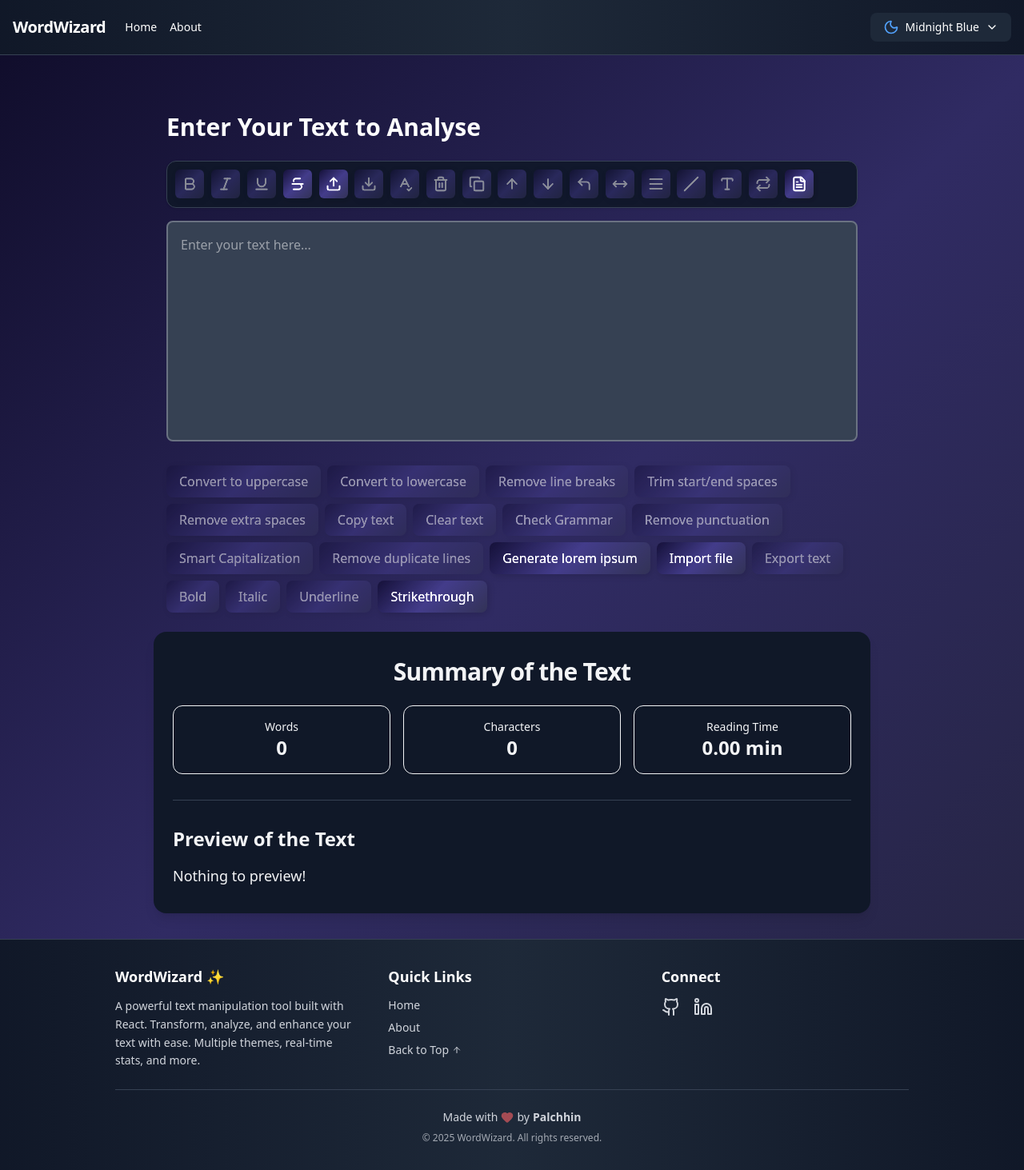
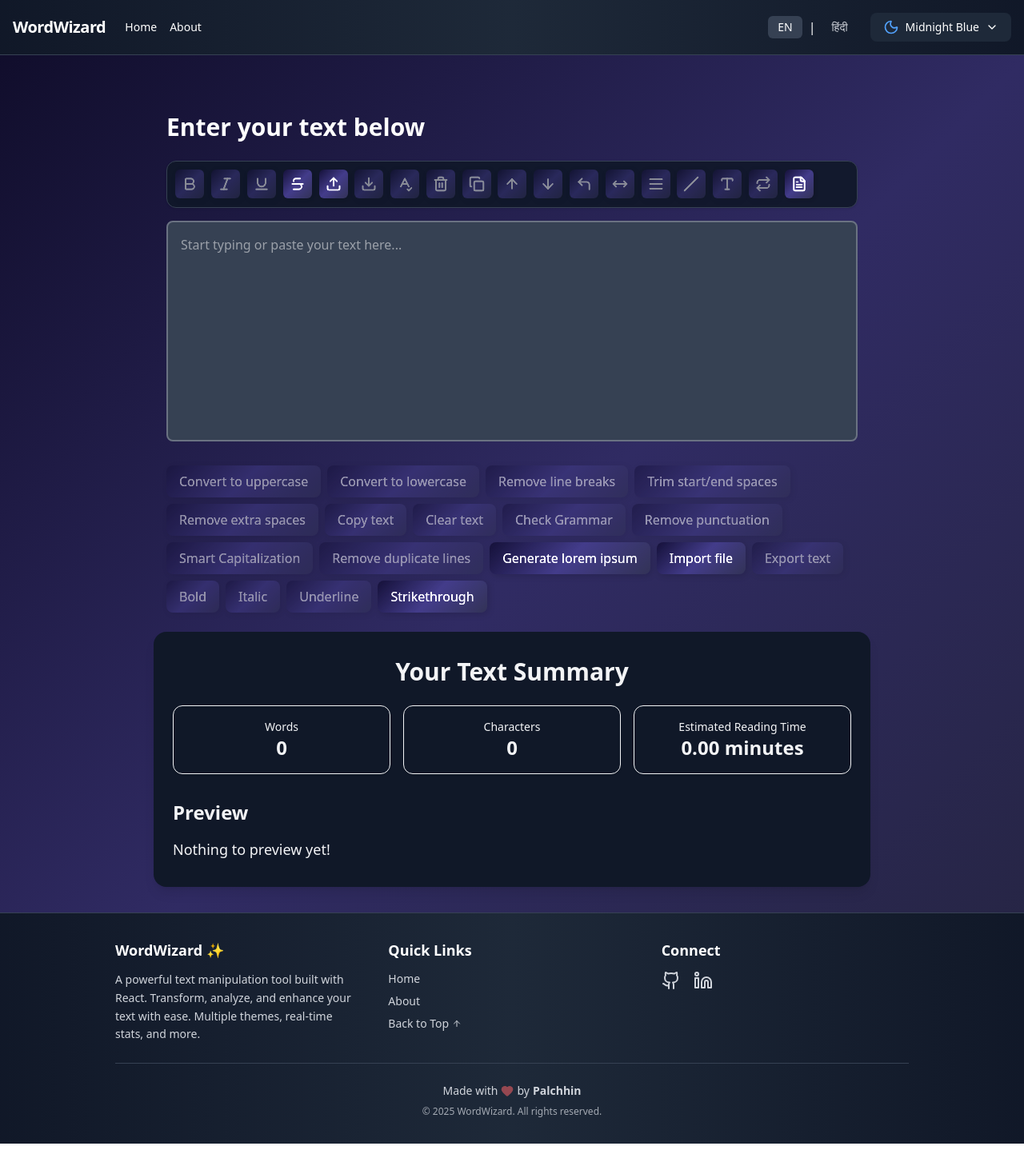
Before and after one commit to swarnadip555/WordWizard, a React (Vite) app: page /#/ in a window 1280 px wide. Shown: the whole page at 80% size. After the commit the page ends 1430 px from the top, so only its background shows below. Built offline with nearby package versions, Linux system fonts and the light colour scheme.

Commit message:
Added files for multilingual support (English & Hindi)

```diff
--- a/package.json
+++ b/package.json
@@ -16,10 +16,12 @@
     "@google/genai": "^1.25.0",
     "aos": "^2.3.4",
     "framer-motion": "^12.23.24",
+    "i18next": "^25.6.0",
     "lodash.debounce": "^4.0.8",
     "lucide-react": "^0.546.0",
     "react": "^19.0.0",
     "react-dom": "^19.0.0",
+    "react-i18next": "^16.1.4",
     "react-router-dom": "^7.5.0",
     "react-tooltip": "^5.30.0"
   },
--- a/src/components/Footer.jsx
+++ b/src/components/Footer.jsx
@@ -1,9 +1,12 @@
 import React from 'react';
 import { Heart, Github, Linkedin, ArrowUp } from 'lucide-react';
+import { useTranslation } from "react-i18next";
 
 const Footer = ({ theme }) => {
   const isDark = theme === 'dark';
   const currentYear = new Date().getFullYear();
+  const { t } = useTranslation();
+
 
   const scrollToTop = () => {
     window.scrollTo({ top: 0, behavior: 'smooth' });
@@ -23,48 +26,35 @@ const Footer = ({ theme }) => {
           {/* About Section */}
           <div>
             <h3 className={`text-lg font-bold mb-3 ${isDark ? 'text-white' : 'text-gray-900'}`}>
-              WordWizard ✨
+              {t("footer.title")}
             </h3>
             <p className="text-sm leading-relaxed">
-              A powerful text manipulation tool built with React. Transform, analyze,
-              and enhance your text with ease. Multiple themes, real-time stats, and more.
+              {t("footer.description")}
             </p>
           </div>
 
           {/* Quick Links */}
           <div>
             <h3 className={`text-lg font-bold mb-3 ${isDark ? 'text-white' : 'text-gray-900'}`}>
-              Quick Links
+              {t("footer.quickLinks")}
             </h3>
             <ul className="space-y-2 text-sm">
               <li>
-                <a
-                  href="#/"
-                  className={`transition-colors hover:underline ${
-                    isDark ? 'hover:text-blue-400' : 'hover:text-blue-600'
-                  }`}
-                >
-                  Home
+                <a href="#/" className={`transition-colors hover:underline ${isDark ? 'hover:text-blue-400' : 'hover:text-blue-600'}`}>
+                  {t("footer.home")}
                 </a>
               </li>
               <li>
-                <a
-                  href="#/about"
-                  className={`transition-colors hover:underline ${
-                    isDark ? 'hover:text-blue-400' : 'hover:text-blue-600'
-                  }`}
-                >
-                  About
+                <a href="#/about" className={`transition-colors hover:underline ${isDark ? 'hover:text-blue-400' : 'hover:text-blue-600'}`}>
+                  {t("footer.about")}
                 </a>
               </li>
               <li>
                 <button
                   onClick={scrollToTop}
-                  className={`transition-colors hover:underline flex items-center gap-1 ${
-                    isDark ? 'hover:text-blue-400' : 'hover:text-blue-600'
-                  }`}
+                  className={`transition-colors hover:underline flex items-center gap-1 ${isDark ? 'hover:text-blue-400' : 'hover:text-blue-600'}`}
                 >
-                  Back to Top <ArrowUp className="w-3 h-3" />
+                  {t("footer.backToTop")} <ArrowUp className="w-3 h-3" />
                 </button>
               </li>
             </ul>
@@ -73,16 +63,14 @@ const Footer = ({ theme }) => {
           {/* Connect Section */}
           <div>
             <h3 className={`text-lg font-bold mb-3 ${isDark ? 'text-white' : 'text-gray-900'}`}>
-              Connect
+              {t("footer.connect")}
             </h3>
             <div className="flex gap-4">
               <a
                 href="https://github.com/palchhinparihar"
                 target="_blank"
                 rel="noopener noreferrer"
-                className={`transition-all hover:scale-110 active:scale-95 ${
-                  isDark ? 'hover:text-blue-400' : 'hover:text-blue-600'
-                }`}
+                className={`transition-all hover:scale-110 active:scale-95 ${isDark ? 'hover:text-blue-400' : 'hover:text-blue-600'}`}
                 aria-label="GitHub Profile"
               >
                 <Github className="w-6 h-6" />
@@ -91,9 +79,7 @@ const Footer = ({ theme }) => {
                 href="https://www.linkedin.com/in/palchhinparihar/"
                 target="_blank"
                 rel="noopener noreferrer"
-                className={`transition-all hover:scale-110 active:scale-95 ${
-                  isDark ? 'hover:text-blue-400' : 'hover:text-blue-600'
-                }`}
+                className={`transition-all hover:scale-110 active:scale-95 ${isDark ? 'hover:text-blue-400' : 'hover:text-blue-600'}`}
                 aria-label="LinkedIn Profile"
               >
                 <Linkedin className="w-6 h-6" />
@@ -103,30 +89,22 @@ const Footer = ({ theme }) => {
         </div>
 
         {/* Bottom Bar */}
-        <div className={`pt-6 border-t text-sm text-center ${
-          isDark ? 'border-gray-700' : 'border-gray-200'
-        }`}>
+        <div className={`pt-6 border-t text-sm text-center ${isDark ? 'border-gray-700' : 'border-gray-200'}`}>
           <p className="flex items-center justify-center gap-1 flex-wrap">
-            Made with
-            <Heart
-              className={`w-4 h-4 fill-current animate-pulse ${
-                isDark ? 'text-red-400' : 'text-red-500'
-              }`}
-            />
-            by
+            {t("footer.madeWith")}
+            <Heart className={`w-4 h-4 fill-current animate-pulse ${isDark ? 'text-red-400' : 'text-red-500'}`} />
+            {t("footer.by")}
             <a
               href="https://github.com/palchhinparihar"
               target="_blank"
               rel="noopener noreferrer"
-              className={`font-semibold transition-colors ${
-                isDark ? 'hover:text-blue-400' : 'hover:text-blue-600'
-              }`}
+              className={`font-semibold transition-colors ${isDark ? 'hover:text-blue-400' : 'hover:text-blue-600'}`}
             >
               Palchhin
             </a>
           </p>
           <p className="mt-2 text-xs opacity-75">
-            © {currentYear} WordWizard. All rights reserved.
+            © {currentYear} {t("footer.copyright")}
           </p>
         </div>
       </div>
--- a/src/components/Navbar.jsx
+++ b/src/components/Navbar.jsx
@@ -1,12 +1,22 @@
 import React, { useState, useEffect, useRef } from 'react';
 import { Link } from 'react-router-dom';
 import { Sun, Moon, ChevronDown, Palette } from 'lucide-react';
+import { useTranslation } from "react-i18next";
+
 
 const Navbar = (props) => {
   const [animate, setAnimate] = useState(true);
   const [menuOpen, setMenuOpen] = useState(false);
   const [isDropdownOpen, setIsDropdownOpen] = useState(false);
   const dropdownRef = useRef(null);
+  const { t, i18n } = useTranslation();
+
+
+  const changeLanguage = (lng) => {
+  i18n.changeLanguage(lng);
+  localStorage.setItem("lang", lng);
+  };
+
 
   useEffect(() => {
     const timer = setTimeout(() => setAnimate(false), 1000);
@@ -187,7 +197,7 @@ const Navbar = (props) => {
             }`}
             to="/"
           >
-            Home
+            {t("home")}
           </Link>
           <Link
             className={`block mt-4 lg:inline-block lg:mt-0 mr-4 transition-colors ${
@@ -195,9 +205,35 @@ const Navbar = (props) => {
             }`}
             to="/about"
           >
-            About
+            {t("about")}
           </Link>
         </div>
+
+      {/* Language Toggle */}
+      <div className="flex items-center gap-2 mt-4 lg:mt-0 mr-4">
+        <button
+          onClick={() => changeLanguage('en')}
+          className={`px-3 py-1 rounded-md text-sm font-medium transition-colors ${
+            i18n.language === 'en'
+              ? isDark ? 'bg-gray-700 text-white' : 'bg-gray-200 text-gray-900'
+              : isDark ? 'text-gray-300 hover:text-white' : 'text-gray-700 hover:text-gray-900'
+          }`}
+        >
+          EN
+        </button>
+        <span>|</span>
+        <button
+          onClick={() => changeLanguage('hi')}
+          className={`px-3 py-1 rounded-md text-sm font-medium transition-colors ${
+            i18n.language === 'hi'
+              ? isDark ? 'bg-gray-700 text-white' : 'bg-gray-200 text-gray-900'
+              : isDark ? 'text-gray-300 hover:text-white' : 'text-gray-700 hover:text-gray-900'
+          }`}
+        >
+          हिंदी
+        </button>
+      </div>
+
 
         {/* Enhanced Theme Selector */}
         <div className="mt-4 lg:mt-0">
--- a/src/components/TextForm.jsx
+++ b/src/components/TextForm.jsx
@@ -2,9 +2,8 @@ import React, { useEffect, useState } from "react";
 import { getTextOperations } from "../data/textUtils";
 import DialogBox from "./DialogBox";
 import Toolbar from "./Toolbar";
-
-import { motion } from "framer-motion";
 import Aos from "aos";
+import { useTranslation } from "react-i18next";
 
 const TextForm = (props) => {
   const [text, setText] = useState("");
@@ -18,17 +17,17 @@ const TextForm = (props) => {
   const [loadingGrammar, setLoadingGrammar] = useState(false);
   const fileInputRef = React.useRef();
 
+  const { t } = useTranslation();
+
   useEffect(() => {
     Aos.refresh();
-  }, [props.theme])
+  }, [props.theme]);
 
   const handleChange = (e) => {
     setText(e.target.value);
-    // Keep preview in sync with typing (operations will update previewText separately)
     setPreviewText(e.target.value);
   };
 
-  // Import handler for file input (reads file and populates the textarea & preview)
   const handleFileImport = (file) => {
     if (!file) return;
     const reader = new FileReader();
@@ -36,10 +35,10 @@ const TextForm = (props) => {
       const content = ev.target.result;
       setText(content);
       setPreviewText(content);
-      props.showAlert("File imported.", "success");
+      props.showAlert(t("alerts.fileImported"), "success");
     };
     reader.onerror = () => {
-      props.showAlert("Failed to read file.", "error");
+      props.showAlert(t("alerts.fileError"), "error");
     };
     reader.readAsText(file, "utf-8");
   };
@@ -62,18 +61,20 @@ const TextForm = (props) => {
   );
 
   const buttonStyle = {
-    color: props.theme === 'light' ? 'black' : "white",
-    backgroundImage: props.theme === 'light' ? 'linear-gradient(135deg, #faffa3 0%, #f0f0a8 100%)' : `${props.colorTheme}`,
-    filter: props.theme === 'light' ? 'none' : 'brightness(140%)',
-    fontWeight: props.theme === 'light' ? 400 : 300,
-    boxShadow: '2px 2px 8px rgba(0, 0, 0, 0.15)',
-  }
+    color: props.theme === "light" ? "black" : "white",
+    backgroundImage:
+      props.theme === "light"
+        ? "linear-gradient(135deg, #faffa3 0%, #f0f0a8 100%)"
+        : `${props.colorTheme}`,
+    filter: props.theme === "light" ? "none" : "brightness(140%)",
+    fontWeight: props.theme === "light" ? 400 : 300,
+    boxShadow: "2px 2px 8px rgba(0, 0, 0, 0.15)",
+  };
 
-  // Function to get top 3 words
   const getTopWords = (text) => {
     const words = text
       .toLowerCase()
-      .replace(/[.,/#!$%^&*;:{}=\-_`~()]/g, "") // remove punctuation
+      .replace(/[.,/#!$%^&*;:{}=\-_`~()]/g, "")
       .split(/\s+/)
       .filter((word) => word.length > 0);
 
@@ -83,28 +84,21 @@ const TextForm = (props) => {
     });
 
     const sortedWords = Object.entries(freq).sort((a, b) => b[1] - a[1]);
-    return sortedWords.slice(0, 3); // top 3
+    return sortedWords.slice(0, 3);
   };
 
-  // Store top words in a variable to avoid redundant calls
   const topWords = getTopWords(text);
-  const textDecoration = [isUnderline ? "underline" : null, isStrike ? "line-through" : null]
-    .filter(Boolean)
-    .join(" ") || "none";
-
 
   return (
     <section
-      // We remove the main animation from the section to apply it to the children
-      className={`min-h-screen py-8 ${props.theme === "light" ? "text-gray-900" : "text-white"
-        }`}
+      className={`min-h-screen py-8 ${
+        props.theme === "light" ? "text-gray-900" : "text-white"
+      }`}
     >
       <div className="container mx-auto px-4 max-w-4xl">
-        {/* Animate the top section (header and textarea) to fade down */}
         <div className="mb-6" data-aos="fade-down" data-aos-duration="800">
-          <h1 className="text-3xl font-bold mb-6">{props.heading}</h1>
+          <h1 className="text-3xl font-bold mb-6">{t("textForm.title")}</h1>
 
-           {/* Toolbar with Lucide Icons */}
           <Toolbar
             textOperations={textOperations}
             theme={props.theme}
@@ -120,104 +114,110 @@ const TextForm = (props) => {
           />
 
           <textarea
-            className={`w-full p-4 rounded-lg border-2 resize-none focus:outline-none focus:ring-2 focus:ring-blue-500 ${props.theme === "light"
+            className={`w-full p-4 rounded-lg border-2 resize-none focus:outline-none focus:ring-2 focus:ring-blue-500 ${
+              props.theme === "light"
                 ? "bg-white border-gray-300 text-gray-900"
                 : "bg-gray-700 border-gray-500 text-white"
-              }`}
+            }`}
             rows="10"
             value={text}
             onChange={handleChange}
-            placeholder="Enter your text here..."
+            placeholder={t("textForm.placeholder")}
           ></textarea>
-          {/* Other elements like file input and grammar results will appear with this block */}
+
           <input
             ref={fileInputRef}
             type="file"
             accept=".txt"
             className="hidden"
-            onChange={(e) => handleFileImport(e.target.files && e.target.files[0])}
+            onChange={(e) =>
+              handleFileImport(e.target.files && e.target.files[0])
+            }
           />
-          {grammarResults.length > 0 && (
-            <div className={`mt-4 p-4 rounded-lg ${props.theme === "light" ? "bg-yellow-50" : "bg-gray-800"}`}>
-              {/* ... grammar results content ... */}
-            </div>
-          )}
         </div>
 
-        {/* Animate the button group to fade up after the header */}
-        <div className="flex flex-wrap gap-2 my-6" data-aos="fade-up" data-aos-delay="200" data-aos-duration="800">
+        {/* FUNCTION BUTTONS (keep English labels) */}
+        <div
+          className="flex flex-wrap gap-2 my-6"
+          data-aos="fade-up"
+          data-aos-delay="200"
+          data-aos-duration="800"
+        >
           {textOperations.map((op, i) => (
             <button
               key={i}
-              disabled={(!(text && text.trim().length > 0) && !op.allowEmpty) || (op.label === "Check Grammar" && loadingGrammar)}
+              disabled={
+                (!(text && text.trim().length > 0) && !op.allowEmpty) ||
+                (op.label === "Check Grammar" && loadingGrammar)
+              }
               onClick={op.func}
               style={buttonStyle}
-              className={`px-4 py-2 rounded-lg font-medium transition-all duration-200 ${((!(text && text.trim().length > 0) && !op.allowEmpty) || (op.label === "Check Grammar" && loadingGrammar))
+              className={`px-4 py-2 rounded-lg font-medium transition-all duration-200 ${
+                (!(text && text.trim().length > 0) && !op.allowEmpty) ||
+                (op.label === "Check Grammar" && loadingGrammar)
                   ? "opacity-50 cursor-not-allowed"
                   : "hover:scale-105 active:scale-95"
-                }`}
+              }`}
             >
-              {op.label === "Check Grammar" && loadingGrammar ? "Checking..." : op.label}
+              {op.label === "Check Grammar" && loadingGrammar
+                ? t("textForm.checking")
+                : op.label}
             </button>
           ))}
         </div>
       </div>
 
-      {/* Animate the entire summary card with a zoom effect */}
+      {/* SUMMARY CARD */}
       <div
-        className={`container mx-auto px-6 py-8 max-w-4xl rounded-2xl shadow-lg transition-all duration-300 ${props.theme === "light" ? "bg-yellow-100 text-gray-800" : "bg-gray-900 text-gray-100"
-          }`}
+        className={`container mx-auto px-6 py-8 max-w-4xl rounded-2xl shadow-lg transition-all duration-300 ${
+          props.theme === "light"
+            ? "bg-yellow-100 text-gray-800"
+            : "bg-gray-900 text-gray-100"
+        }`}
         data-aos="zoom-in-up"
         data-aos-delay="400"
         data-aos-duration="800"
       >
-        {/* Animate the summary header separately */}
         <h2
-          className={`text-3xl font-bold mb-6 text-center tracking-tight ${props.theme === "light" ? "text-gray-800" : "text-gray-100"
-            }`}
+          className="text-3xl font-bold mb-6 text-center"
           data-aos="fade-right"
           data-aos-delay="500"
         >
-          Summary of the Text
+          {t("textForm.summary")}
         </h2>
 
-        {/* Animate the three stat boxes with a staggered delay */}
         <div className="grid grid-cols-1 md:grid-cols-3 gap-4 mb-8 text-center">
-          <div className={`p-4 rounded-xl border shadow-sm ...`} data-aos="fade-up" data-aos-delay="600">
-            <p className={`text-sm font-medium ...`}>Words</p>
-            <p className="text-2xl font-semibold">{text.split(/\s+/).filter((el) => el.length !== 0).length}</p>
+          <div className="p-4 rounded-xl border shadow-sm" data-aos="fade-up" data-aos-delay="600">
+            <p className="text-sm font-medium">{t("textForm.words")}</p>
+            <p className="text-2xl font-semibold">
+              {text.split(/\s+/).filter((el) => el.length !== 0).length}
+            </p>
           </div>
-          <div className={`p-4 rounded-xl border shadow-sm ...`} data-aos="fade-up" data-aos-delay="700">
-            <p className={`text-sm font-medium ...`}>Characters</p>
+          <div className="p-4 rounded-xl border shadow-sm" data-aos="fade-up" data-aos-delay="700">
+            <p className="text-sm font-medium">{t("textForm.characters")}</p>
             <p className="text-2xl font-semibold">{text.length}</p>
           </div>
-          <div className={`p-4 rounded-xl border shadow-sm ...`} data-aos="fade-up" data-aos-delay="800">
-            <p className={`text-sm font-medium ...`}>Reading Time</p>
-            <p className="text-2xl font-semibold">{(0.008 * text.split(" ").filter((el) => el.length !== 0).length).toFixed(2)}{" "}min</p>
+          <div className="p-4 rounded-xl border shadow-sm" data-aos="fade-up" data-aos-delay="800">
+            <p className="text-sm font-medium">{t("textForm.readingTime")}</p>
+            <p className="text-2xl font-semibold">
+              {(0.008 * text.split(" ").filter((el) => el.length !== 0).length).toFixed(2)}{" "}
+              {t("textForm.minutes")}
+            </p>
           </div>
         </div>
 
-        {/* Animate the Top Words section */}
-        {topWords.length > 0 && (
-          <div className="mb-8 text-center" data-aos="fade-up" data-aos-delay="900">
-            {/* ... top words content ... */}
-          </div>
-        )}
-
-        <div className={`border-t mb-8 ${props.theme === "light" ? "border-yellow-500" : "border-gray-700"}`}></div>
-
-        {/* Animate the Preview section last */}
         <div data-aos="fade-up" data-aos-delay="1000">
-          <h2 className={`text-2xl font-bold mb-4 ...`}>Preview of the Text</h2>
-          <p className={`text-lg leading-relaxed ...`} >
-            {previewText && previewText.length > 0 ? previewText : "Nothing to preview!"}
+          <h2 className="text-2xl font-bold mb-4">{t("textForm.preview")}</h2>
+          <p className="text-lg leading-relaxed">
+            {previewText && previewText.length > 0
+              ? previewText
+              : t("textForm.noPreview")}
           </p>
         </div>
       </div>
 
       {dialogBoxOpen && (
         <DialogBox
-          // question="Are you sure you want to clear the text?"
           setDialogBoxOpen={setDialogBoxOpen}
           setText={setText}
           setPreviewText={setPreviewText}
--- a/src/main.jsx
+++ b/src/main.jsx
@@ -2,6 +2,7 @@ import { StrictMode } from 'react';
 import { createRoot } from 'react-dom/client';
 import App from './App.jsx';
 import './index.css';
+import "./i18n";
 
 createRoot(document.getElementById('root')).render(
   <StrictMode>
```
Also changed, not shown: 1 other file (tests, documents, lock files or other folders).
